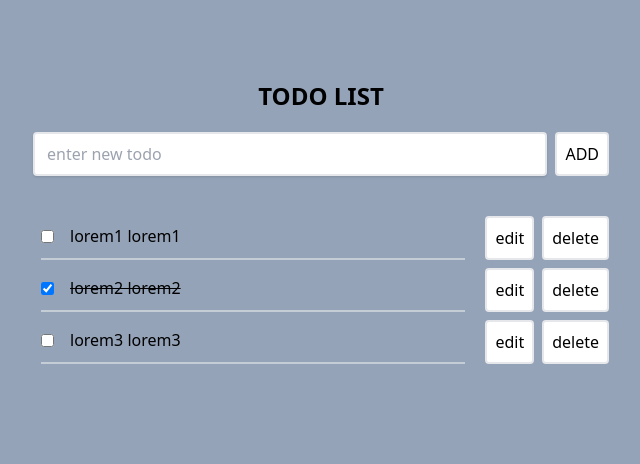
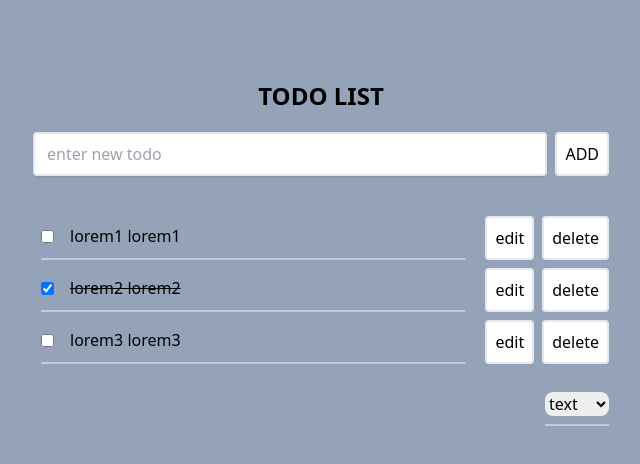
Before and after one commit to har-y/todo-app, a React (Vite) app: page / in a window 1280 px wide. Shown: the top 464 px of the page, without its empty margins (319-959 px from the left). Built offline with nearby package versions, Linux system fonts and the light colour scheme.

Commit message:
add prototype 'sortBy' todo style

```diff
--- a/src/components/listtodo/ListTodo.jsx
+++ b/src/components/listtodo/ListTodo.jsx
@@ -1,7 +1,15 @@
+import React from 'react';
+
 import ItemTodo from '../itemtodo/ItemTodo';
 
 const ListTodo = (props) => {
   return (
+    <React.Fragment>
+      {!props.data.length && (
+        <p className="mt-5 h-full w-full pt-10 text-center text-base text-black">
+          no data found
+        </p>
+      )}
       <ul className="w-full space-y-2 pt-5">
         {props.data.map((arg) => {
           return (
@@ -16,6 +24,15 @@ const ListTodo = (props) => {
           );
         })}
       </ul>
+      {!!props.data.length && (
+        <div className="w-16 border-b-2 border-neutral-100 border-opacity-50 py-2">
+          <select className="w-16 rounded-lg">
+            <option value="text">text</option>
+            <option value="input">input</option>
+          </select>
+        </div>
+      )}
+    </React.Fragment>
   );
 };
 
```
Lines whose indentation alone changed are shown as unchanged.
